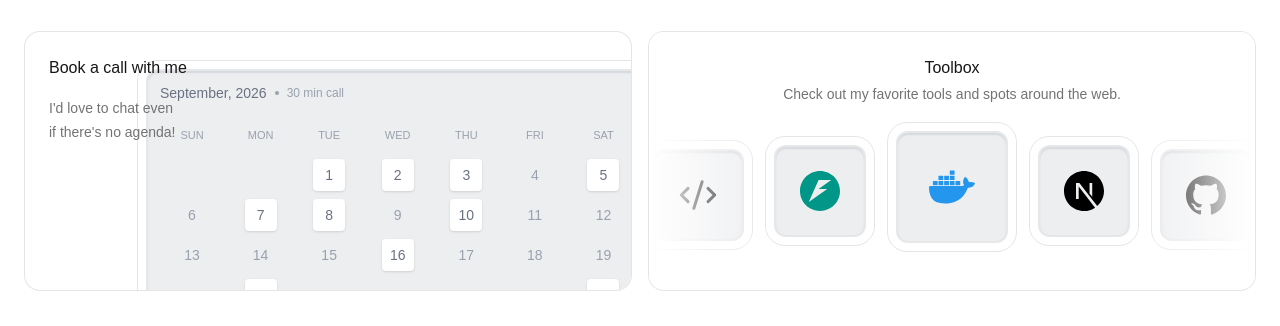
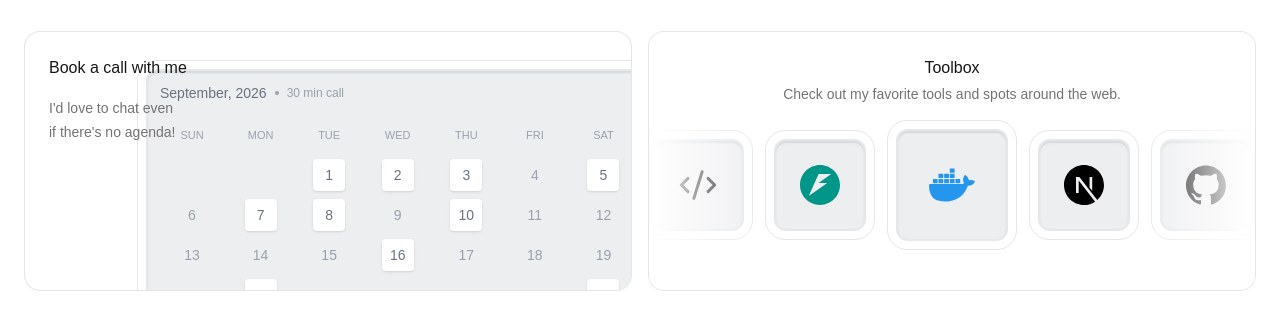
Before and after one commit to shishir-21/shishir-portfolio, a Next.js app: page / in a window 1280 px wide. Shown: the part 7320-7646 px from the top of the page. Built offline with nearby package versions, Linux system fonts and the light colour scheme; no server answers.

Commit message:
feat: redesign toolbox bento section

```diff
--- a/components/BentoSection.tsx
+++ b/components/BentoSection.tsx
@@ -253,22 +253,30 @@ function ToolboxBento() {
       </div>
 
       {/* Tools */}
-      <div className="mt-auto mb-[-10px] flex items-center justify-center gap-3 transition-all duration-500">
-        {tools.map((tool, index) => {
-          return (
+      <div className="mt-auto mb-4 flex items-center justify-center gap-3 transition-all duration-500 ease-in-out">
+        {tools.map((tool, index) => (
+          <div
+            key={tool.title}
+            className="group inline-block text-center"
+          >
             <div
-              key={tool.title}
-              aria-label={tool.title}
-              className={`group/tool inline-block shrink-0 text-center transition-all duration-500 ${index === 2
-                ? "translate-y-0"
-                : index === 1 || index === 3
-                  ? "translate-y-1"
-                  : "translate-y-2"
-                } hover:-translate-y-3`}
+              className={`rounded-[20px] border border-black/10 p-2 transition-all duration-500 group-hover:border-indigo-400 ${index === 2
+                  ? "delay-0 group-hover:-translate-y-3"
+                  : index === 1 || index === 3
+                    ? "delay-100 group-hover:-translate-y-3"
+                    : "delay-200 group-hover:-translate-y-3"
+                }`}
+              style={{
+                width: index === 2 ? 130 : 110,
+                height: index === 2 ? 130 : 110,
+              }}
             >
-              <ShadowBox
-                width={index === 2 ? 130 : 110}
-                height={index === 2 ? 130 : 110}
+              <div
+                className="grid h-full place-items-center rounded-xl border-2 border-black/[0.03] bg-[#EDEEF0]"
+                style={{
+                  boxShadow:
+                    "0px 2px 1.5px 0px rgba(165,174,184,0.32) inset",
+                }}
               >
                 {tool.type === "simple" ? (
                   <svg
@@ -290,14 +298,10 @@ function ToolboxBento() {
                     strokeWidth={1.8}
                   />
                 )}
-              </ShadowBox>
-
-              <p className="mt-2 text-xs text-gray-400 opacity-0 transition-opacity duration-300 group-hover/tool:opacity-100">
-                {tool.title}
-              </p>
+              </div>
             </div>
-          );
-        })}
+          </div>
+        ))}
       </div>
     </BentoCard>
   );
```
